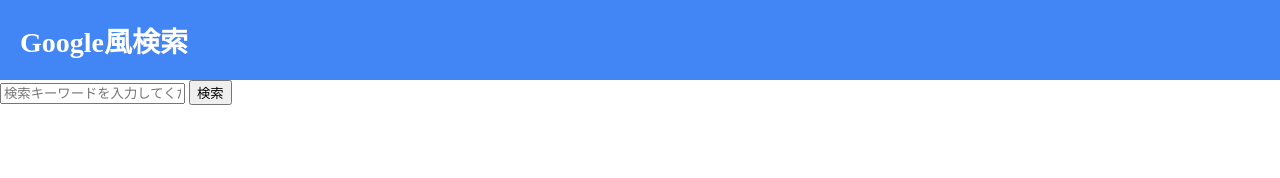
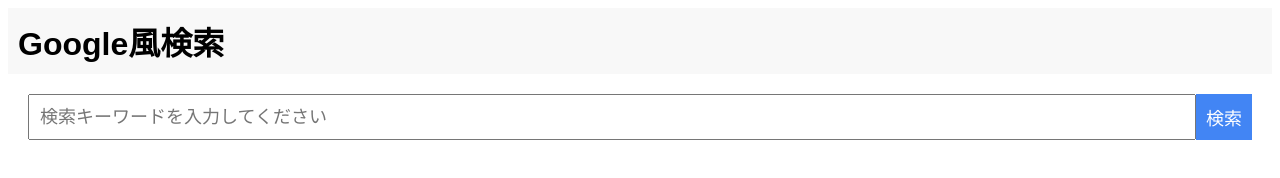
Before and after one commit to weiweiwei8878dayo/Google-kamosita, a plain HTML site: page index.html in a window 1280 px wide. Drawn offline with Linux system fonts and the light colour scheme.

Commit message:
Update styles.css

```diff
--- a/styles.css
+++ b/styles.css
@@ -1,24 +1,39 @@
-/* styles.css */
-
-/* リセットCSS */
-body, figure, h1, h2, h3, h4, h5, h6, p, dl, dt, dd, ul, ol, li, pre, form, fieldset, blockquote, th, td, hr {
-  margin: 0;
-  padding: 0;
+body {
+  font-family: Arial, sans-serif;
 }
 
-/* ヘッダー */
 header {
-  background-color: #4285f4;
-  color: #fff;
+  background-color: #f8f8f8;
+  padding: 10px;
+}
+
+h1 {
+  margin: 0;
+}
+
+main {
   padding: 20px;
 }
 
-header h1 {
-  font-size: 28px;
+form {
+  display: flex;
 }
 
-nav ul {
-  list-style-type: none;
+#search-input {
+  flex-grow: 1;
+  padding: 10px;
+  font-size: 18px;
 }
 
-nav ul li {
+input[type="submit"] {
+  padding: 10px;
+  font-size: 18px;
+  background-color: #4285F4;
+  color: #fff;
+  cursor: pointer;
+  border: none;
+}
+
+input[type="submit"]:hover {
+  background-color: #3367D6;
+}
```
